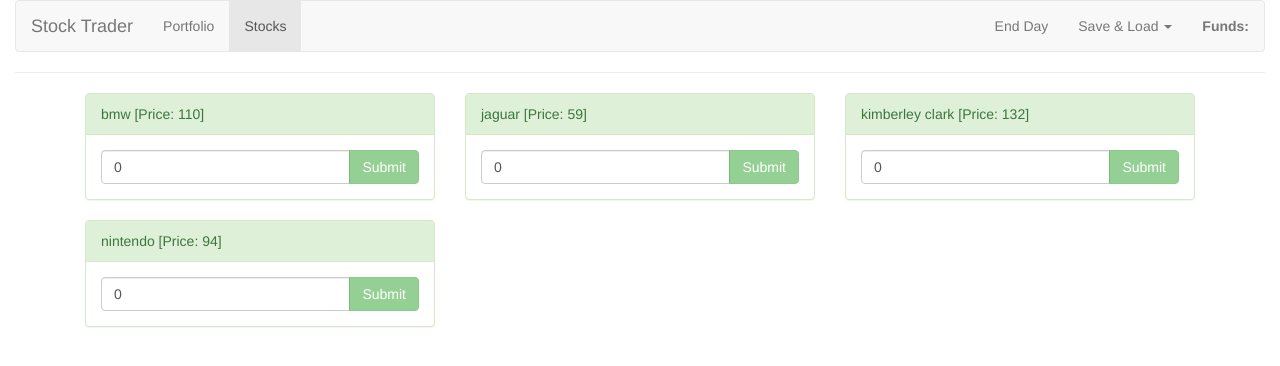
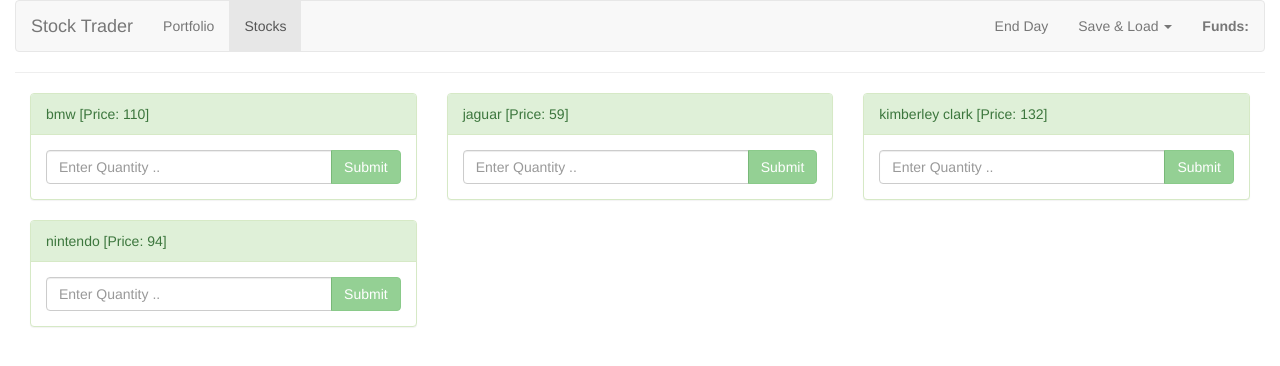
Before and after one commit to jonwhittlestone/vuex-trader, a Vue app: page /stocks in a window 1280 px wide. Shown: the top 366 px of the page. Built offline with nearby package versions, Linux system fonts and the light colour scheme.

Commit message:
Step 5.  Set up state management, which mutations/actions in a module and dispatch them from stock component

```diff
--- a/src/App.vue
+++ b/src/App.vue
@@ -26,8 +26,19 @@
     3. Set up basic header component with nav containing links
 
     4. Set up stocks grid/child components, buy button which lets you submit only when field is populated/valid number/number > 0
+
+    5. (video 281) Set up state management, which mutations/actions i have and how to dispatch them
     */
-export default {};
+import Header from "./components/Header.vue";
+
+export default {
+  components: {
+    appHeader: Header
+  },
+  created() {
+    this.$store.dispatch("initStocks");
+  }
+};
 </script>
 
 <style>
--- a/src/components/Header.vue
+++ b/src/components/Header.vue
@@ -3,49 +3,65 @@
     <nav class="navbar navbar-default">
       <div class="container-fluid">
         <div class="navbar-header">
-                  <router-link to='/' class='navbar-brand'>
-                    Stock Trader
-                  </router-link>
+          <router-link to="/" class="navbar-brand">Stock Trader</router-link>
         </div>
 
         <div class="collapse navbar-collapse">
           <ul class="nav navbar-nav">
-                    <router-link to='/portfolio' tag='li' activeClass='active'>
-                    <a>
-                      Portfolio
-                    </a>
+            <router-link to="/portfolio" tag="li" activeClass="active">
+              <a>Portfolio</a>
             </router-link>
 
-                    <router-link to='/stocks' tag='li' activeClass='active'>
-                    <a>
-                      Stocks
-                    </a>
+            <router-link to="/stocks" tag="li" activeClass="active">
+              <a>Stocks</a>
             </router-link>
           </ul>
 
-                <strong class="navbar-text navbar-right">Funds: {{ funds | currency }}</strong>
+          <strong class="navbar-text navbar-right">Funds: {{ funds }}</strong>
           <ul class="nav navbar-nav navbar-right">
-                    <li><a href="#">End Day</a></li>
+            <li>
+              <a href="#">End Day</a>
+            </li>
             <li
               class="dropdown"
               :class="{open: isDropdownOpen}"
-                            @click="isDropdownOpen = !isDropdownOpen">
+              @click="isDropdownOpen = !isDropdownOpen"
+            >
               <a
                 href="#"
                 class="dropdown-toggle"
                 data-toggle="dropdown"
                 role="button"
                 aria-haspopup="true"
-                                aria-expanded="false">Save & Load <span class="caret"></span></a>
+                aria-expanded="false"
+              >
+                Save & Load
+                <span class="caret"></span>
+              </a>
               <ul class="dropdown-menu">
-                            <li><a href="#">Save Data</a></li>
-                            <li><a href="#">Load Data</a></li>
+                <li>
+                  <a href="#">Save Data</a>
+                </li>
+                <li>
+                  <a href="#">Load Data</a>
+                </li>
               </ul>
             </li>
           </ul>
-
-              </div><!-- /.navbar-collapse -->
-          </div><!-- /.container-fluid -->
+        </div>
+        <!-- /.navbar-collapse -->
+      </div>
+      <!-- /.container-fluid -->
     </nav>
   </div>
 </template>
+<script>
+export default {
+  data() {
+    return {
+      funds: this.$store.state.balance,
+      isDropdownOpen: false
+    };
+  }
+};
+</script>
--- a/src/components/stocks/Stock.vue
+++ b/src/components/stocks/Stock.vue
@@ -33,10 +33,12 @@
 
 <script>
 export default {
-  props: ["stock"],
+  props: {
+    stock: { type: Object }
+  },
   data() {
     return {
-      quantity: 0
+      quantity: null
     };
   },
   methods: {
@@ -46,8 +48,7 @@
         stockPrice: this.stock.price,
         quantity: parseInt(this.quantity)
       };
-      console.clear();
-      console.log(order);
+      this.$store.dispatch("processOrder", order);
       this.quantity = null;
     }
   }
--- a/src/components/stocks/Stocks.vue
+++ b/src/components/stocks/Stocks.vue
@@ -1,6 +1,6 @@
 <template>
-  <div class="container">
-    <app-stock v-for="stock in availableStocks" :stock="stock"></app-stock>
+  <div>
+    <app-stock v-for="stock in stocks" :key="stock.id" :stock="stock"></app-stock>
   </div>
 </template>
 
@@ -11,34 +11,10 @@
   components: {
     appStock: Stock
   },
-  data() {
-    return {
-      availableStocks: [
-        {
-          id: 0,
-          name: "bmw",
-          price: 110
-        },
-        {
-          id: 1,
-          name: "jaguar",
-          price: 59
-        },
-        {
-          id: 2,
-          name: "kimberley clark",
-          price: 132
-        },
-        {
-          id: 3,
-          name: "nintendo",
-          price: 94
-        }
-      ]
-    };
+  computed: {
+    stocks() {
+      return this.$store.getters.stocks;
+    }
   }
 };
 </script>
-
-<style scoped>
-</style>
--- /dev/null
+++ b/src/data/stocks.js
@@ -0,0 +1,22 @@
+export default [
+  {
+    id: 0,
+    name: "bmw",
+    price: 110
+  },
+  {
+    id: 1,
+    name: "jaguar",
+    price: 59
+  },
+  {
+    id: 2,
+    name: "kimberley clark",
+    price: 132
+  },
+  {
+    id: 3,
+    name: "nintendo",
+    price: 94
+  }
+];
--- a/src/main.js
+++ b/src/main.js
@@ -1,22 +1,21 @@
-import Vue from 'vue'
-import VueRouter from 'vue-router'
-import App from './App.vue'
+import Vue from "vue";
+import VueRouter from "vue-router";
+import App from "./App.vue";
 
 // component(s)
-import Header from './components/Header.vue'
-Vue.component('app-header', Header);
 
+import { routes } from "./routes";
+Vue.use(VueRouter);
 
-
-import { routes } from './routes';
-Vue.use(VueRouter)
+import store from "./store/store";
 
 const router = new VueRouter({
-  mode: 'history',
+  mode: "history",
   routes
 });
 
 new Vue({
   router,
-  render: h => h(App),
-}).$mount('#app')
+  store,
+  render: h => h(App)
+}).$mount("#app");
--- /dev/null
+++ b/src/store/modules/stocks.js
@@ -0,0 +1,39 @@
+import stocks from "../../data/stocks";
+const state = {
+  stocks: []
+};
+
+const mutations = {
+  SET_STOCKS(state, stocks) {
+    state.stocks = stocks;
+  },
+  RND_STOCKS(state) {
+    state.stocks.forEach(stock => {
+      stock.price = Math.round(stock.price * (1 + Math.random() - 0.5));
+    });
+  }
+};
+
+const actions = {
+  processOrder: ({ commit }, order) => {
+    console.log("the process order action");
+    console.log(order);
+    // commit();
+  },
+  initStocks: ({ commit }) => {
+    commit("SET_STOCKS", stocks);
+  },
+  randomizeStocks: ({ commit }) => {
+    commit("RND_STOCKS");
+  }
+};
+
+// Because we want to see our data
+const getters = {
+  stocks: state => {
+    return state.stocks;
+  }
+};
+
+// export it all in a javscript object
+export default { state, mutations, actions, getters };
--- /dev/null
+++ b/src/store/store.js
@@ -0,0 +1,12 @@
+import Vue from "vue";
+import Vuex from "vuex";
+
+import stocks from "./modules/stocks";
+
+Vue.use(Vuex);
+
+export default new Vuex.Store({
+  modules: {
+    stocks
+  }
+});
```
Lines whose indentation alone changed are shown as unchanged.
